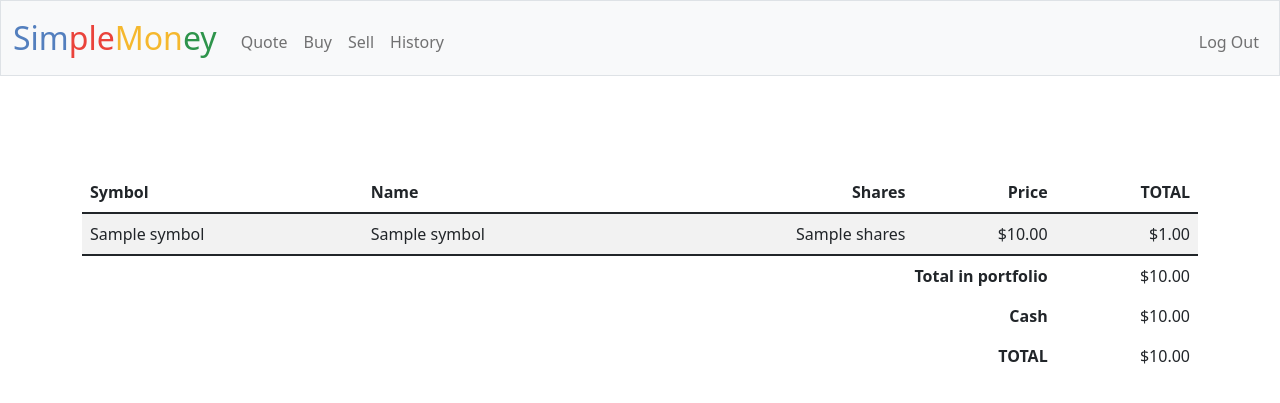
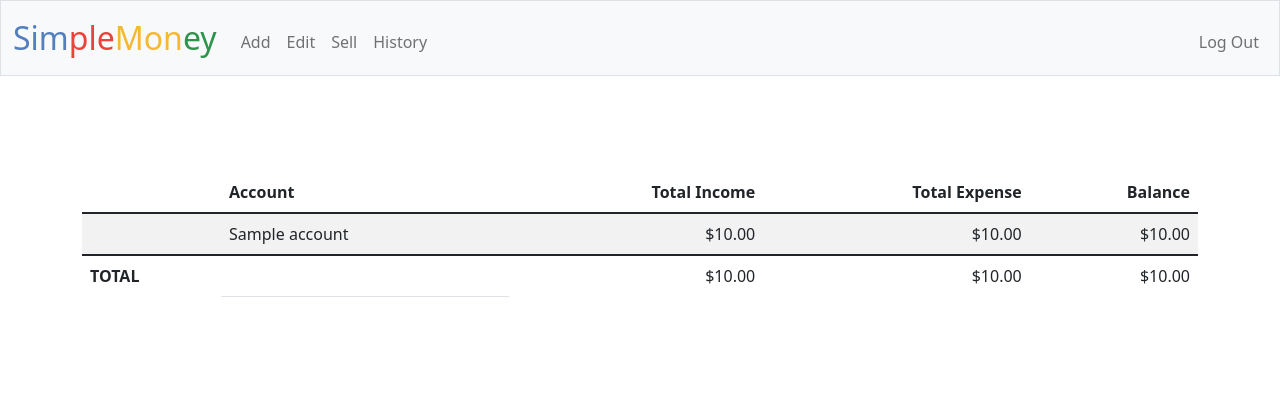
Before and after one commit to TeeraThew/CS50_Final_Project, a Flask app: template templates/index.html in a window 1280 px wide. Shown: the top 403 px of the page. Run offline with Flask 3, Linux system fonts and the light colour scheme; a user stored in the database is signed in; tables that the repository leaves empty hold one stand-in row (values such as "Sample post"); the template is opened without the code that fills it: most values are stand-ins (such as "Sample title", 1, 10 or a date in 2020).

Commit message:
Do "register"

```diff
--- a/app.py
+++ b/app.py
@@ -141,10 +141,48 @@ def after_request(response):
 @login_required
 def index():
     """Show portfolio of stocks"""
-    return apology("TODO")
+    # Get user's id of current user
+    user_id = session["user_id"]
+
+    if not user_id:
+        return render_template("index.html")
+
+    # Get the balance of each account
+    transactions_db = cur.execute(
+        "SELECT * FROM transactions WHERE user_id = :user_id GROUP BY account", {'user_id': user_id}
+    )
+    transactions_db = transactions_db.fetchall()
+
+    # Add the key "balance" to each dictionary in the list of transactions
+    for row in transactions_db:
+        row["balance"] = row["income"] - row["expense"]
+
+    # Total income, total expense, total balance from all accounts
+    income_total = 0
+    expense_total = 0
+    balance_total = 0
+    for row in transactions_db:
+        income_total += row["income"]
+        expense_total += row["expense"]
+        balance_total += row["balance"]
+
+    # Find how much cash the user currently has in the table "users"
+    user_cash_db = cur.execute("SELECT cash FROM users WHERE id = :user_id", {'user_id': user_id})
+    user_cash_db = user_cash_db.fetchall()
+    user_cash = user_cash_db[0]["cash"]
+
+    # Render homepage
+    return render_template(
+        "index.html",
+        transactions_db=transactions_db,
+        income_total=income_total,
+        expense_total=expense_total,
+        balance_total=balance_total,
+        user_cash=user_cash
+    )
 
 
-@app.route("/buy", methods=["GET", "POST"])
+@app.route("/add_transactions", methods=["GET", "POST"])
 @login_required
 def buy():
     """Buy shares of stock"""
@@ -218,8 +256,7 @@ def quote():
 @app.route("/register", methods=["GET", "POST"])
 def register():
     """Register user"""
-
-    # User reached route via POST (as by submitting a form via POST)
+    # If user reached route via POST (as by submitting a form via POST)
     if request.method == "POST":
         username = request.form.get("username")
         password = request.form.get("password")
@@ -247,30 +284,32 @@ def register():
                 "password must have at least one digit and one special character"
             )
 
-        # Ensure the registered username have not existed before
-        # # Query database for username
+        # Ensure the username does not exist in the database
         rows = cur.execute("SELECT * FROM users WHERE username = :username", {'username': username})
-        rows = rows.fetchall()
+        # Here, no need to use "rows = rows.fetchall()""
         if rows:
             return apology("username already exists")
 
         # Another way:
-        # usernames = db.execute("SELECT username FROM users")
+        # usernames = cur.execute("SELECT username FROM users")
+        # usernames = usernames.fetchall()
         # Check if the username already exists within the list "usernames" of dictionaries
         # if any(dict["username"] == username for dict in usernames):
         #   return apology("username already exists", 403)
 
         hash = generate_password_hash(request.form.get("password"))
-        # Insert user's data into database
-        with conn:
-            try:
+        # Insert user data into database
+        try:
+            with conn:
                 new_user = cur.execute(
                     "INSERT INTO users (username, hash) VALUES(:username, :hash)", {'username': username, 'hash': hash}
                 )
                 new_user = new_user.fetchall()
-
-            except:
-                return apology("username already exists")
+        except:
+            return apology("cannot insert user data")
+        # Another way is to show an auto-generated error message:
+        # except Exception as e:
+        #     return apology(str(e))
 
         # Remember which user has logged in
         session["user_id"] = new_user
@@ -279,7 +318,7 @@ def register():
         flash("You have registered!")
         return redirect("/")
 
-    # User reached route via GET (as by clicking a link or via redirect)
+    # User reached route via GET (as by clicking a link or entering the URL or via redirect)
     else:
         return render_template("register.html")
 
--- a/templates/apology.html
+++ b/templates/apology.html
@@ -13,7 +13,5 @@
 {% endblock %}
 
 {% block footer %}
-
 Image by <a href="https://www.pexels.com/photo/cute-corgi-in-front-of-a-laptop-5122188/">Pexels</a> and <a href="https://memegen.link/">Memegen.link</a>
-
 {% endblock %}
--- a/templates/buy.html
+++ b/templates/buy.html
@@ -1,7 +1,7 @@
 {% extends "layout.html" %}
 
 {% block title %}
-    Buy
+    Add Transactions
 {% endblock %}
 
 {% block main %}
--- a/templates/index.html
+++ b/templates/index.html
@@ -11,40 +11,35 @@
         <table class="table table-striped">
             <thead>
                 <tr>
-                    <th class="text-start">Symbol</th>
-                    <th class="text-start">Name</th>
-                    <th class="text-end">Shares</th>
-                    <th class="text-end">Price</th>
-                    <th class="text-end">TOTAL</th>
+                    <th></th>
+                    <th class="text-start">Account</th>
+                    <th class="text-end">Total Income</th>
+                    <th class="text-end">Total Expense</th>
+                    <th class="text-end">Balance</th>
                 </tr>
             </thead>
 
             <tbody>
 
                 <!-- TODO: Loop through the database entries to display them in this table -->
-                {% for stock in stocks_list %}
+                {% for row in transactions_db %}
                     <tr>
-                        <td class="text-start">{{ stock["symbol"] }}</td>
-                        <td class="text-start">{{ stock["symbol"] }}</td>
-                        <td class="text-end">{{ stock["shares"] }}</td>
-                        <td class="text-end">{{ stock["price"] | usd }}</td>
-                        <td class="text-end">{{ stock["total_price"] | usd }}</td>
+                        <td></td>
+                        <td class="text-start">{{ row["account"] }}</td>
+                        <td class="text-end">{{ row["income"] | usd }}</td>
+                        <td class="text-end">{{ row["expense"] | usd }}</td>
+                        <td class="text-end">{{ row["balance"] | usd }}</td>
                     </tr>
                 {% endfor %}
             </tbody>
 
             <tfoot>
                 <tr>
-                    <td class="border-0 fw-bold text-end" colspan="4">Total in portfolio</td>
-                    <td class="border-0 text-end">{{ portfolio_value | usd }}</td>
-                </tr>
-                <tr>
-                    <td class="border-0 fw-bold text-end" colspan="4">Cash</td>
-                    <td class="border-0 text-end">{{ user_cash | usd }}</td>
-                </tr>
-                <tr>
-                    <td class="border-0 fw-bold text-end" colspan="4">TOTAL</td>
-                    <td class="border-0 w-bold text-end">{{ (portfolio_value + user_cash) | usd }}</td>
+                    <td class="border-0 fw-bold text-start" colspan="1">TOTAL</td>
+                    <td></td>
+                    <td class="border-0 w-bold text-end">{{ income_total | usd }}</td>
+                    <td class="border-0 w-bold text-end">{{ expense_total | usd }}</td>
+                    <td class="border-0 w-bold text-end">{{ balance_total | usd }}</td>
                 </tr>
             </tfoot>
         </table>
--- a/templates/layout.html
+++ b/templates/layout.html
@@ -34,8 +34,8 @@
                 <div class="collapse navbar-collapse" id="navbar">
                     {% if session["user_id"] %}
                         <ul class="navbar-nav me-auto mt-2">
-                            <li class="nav-item"><a class="nav-link" href="/quote">Quote</a></li>
-                            <li class="nav-item"><a class="nav-link" href="/buy">Buy</a></li>
+                            <li class="nav-item"><a class="nav-link" href="/add_transactions">Add</a></li>
+                            <li class="nav-item"><a class="nav-link" href="/edit">Edit</a></li>
                             <li class="nav-item"><a class="nav-link" href="/sell">Sell</a></li>
                             <li class="nav-item"><a class="nav-link" href="/history">History</a></li>
                         </ul>
```
Also changed, not shown: preparation.txt (+22 -0 lines), templates/history.html (+15 -9 lines), your.db (deleted).
